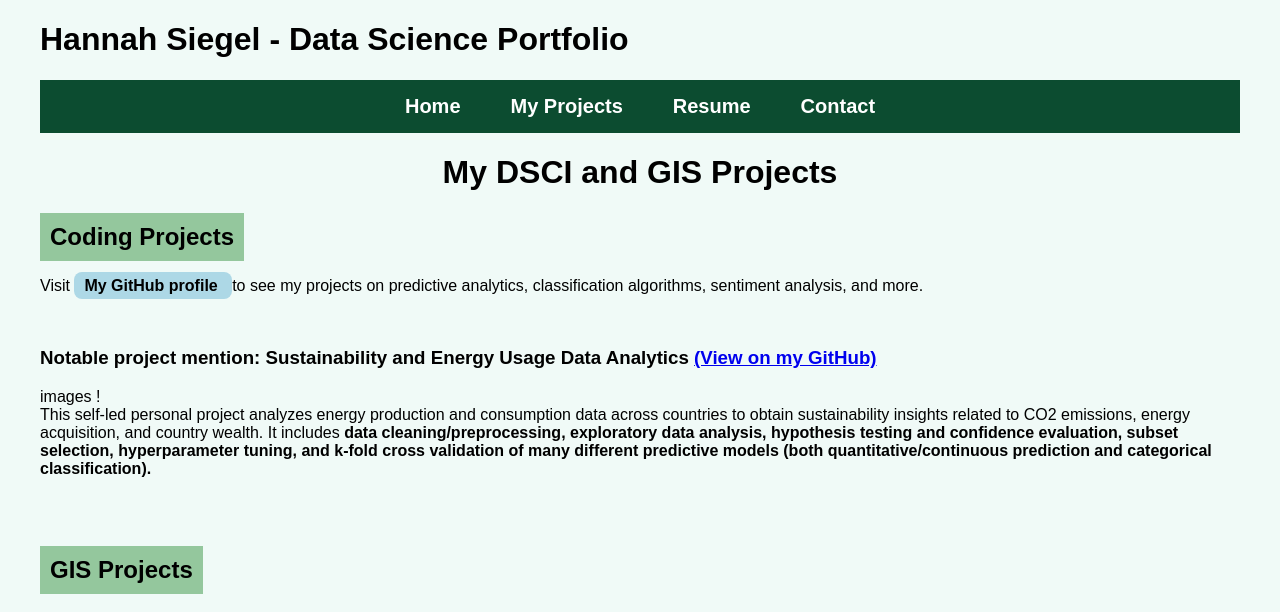
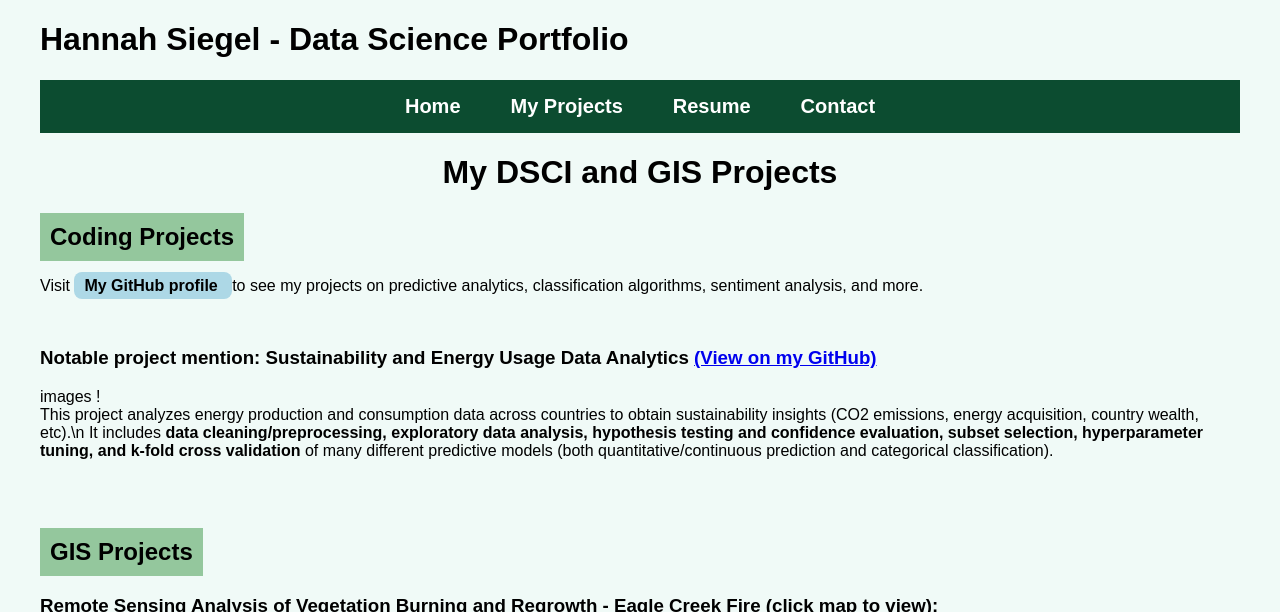
Before and after one commit to siegelhannah/portfolio, a Jekyll site: the page built from Projects.md, in a window 1280 px wide and 900 px high, cut to the strip 0-612 px from the top of the window. Built offline with Jekyll 4.4.1, drawn with Linux system fonts in a browser that asks for light colours.

Commit message:
Update Projects.md

```diff
--- a/Projects.md
+++ b/Projects.md
@@ -25,7 +25,8 @@ permalink: /projects/
 ### Notable project mention: Sustainability and Energy Usage Data Analytics [(View on my GitHub)](https://github.com/siegelhannah/Energy-Use-Sustainability)
 
 images ! <br>
-This self-led personal project analyzes energy production and consumption data across countries to obtain sustainability insights related to CO2 emissions, energy acquisition, and country wealth. It includes **data cleaning/preprocessing, exploratory data analysis, hypothesis testing and confidence evaluation, subset selection, hyperparameter tuning, and k-fold cross validation of many different predictive models (both quantitative/continuous prediction and categorical classification).**
+This project analyzes energy production and consumption data across countries to obtain sustainability insights (CO2 emissions, energy acquisition, country wealth, etc).\n
+It includes **data cleaning/preprocessing, exploratory data analysis, hypothesis testing and confidence evaluation, subset selection, hyperparameter tuning, and k-fold cross validation** of many different predictive models (both quantitative/continuous prediction and categorical classification).
 
 
 <br><br>
```
